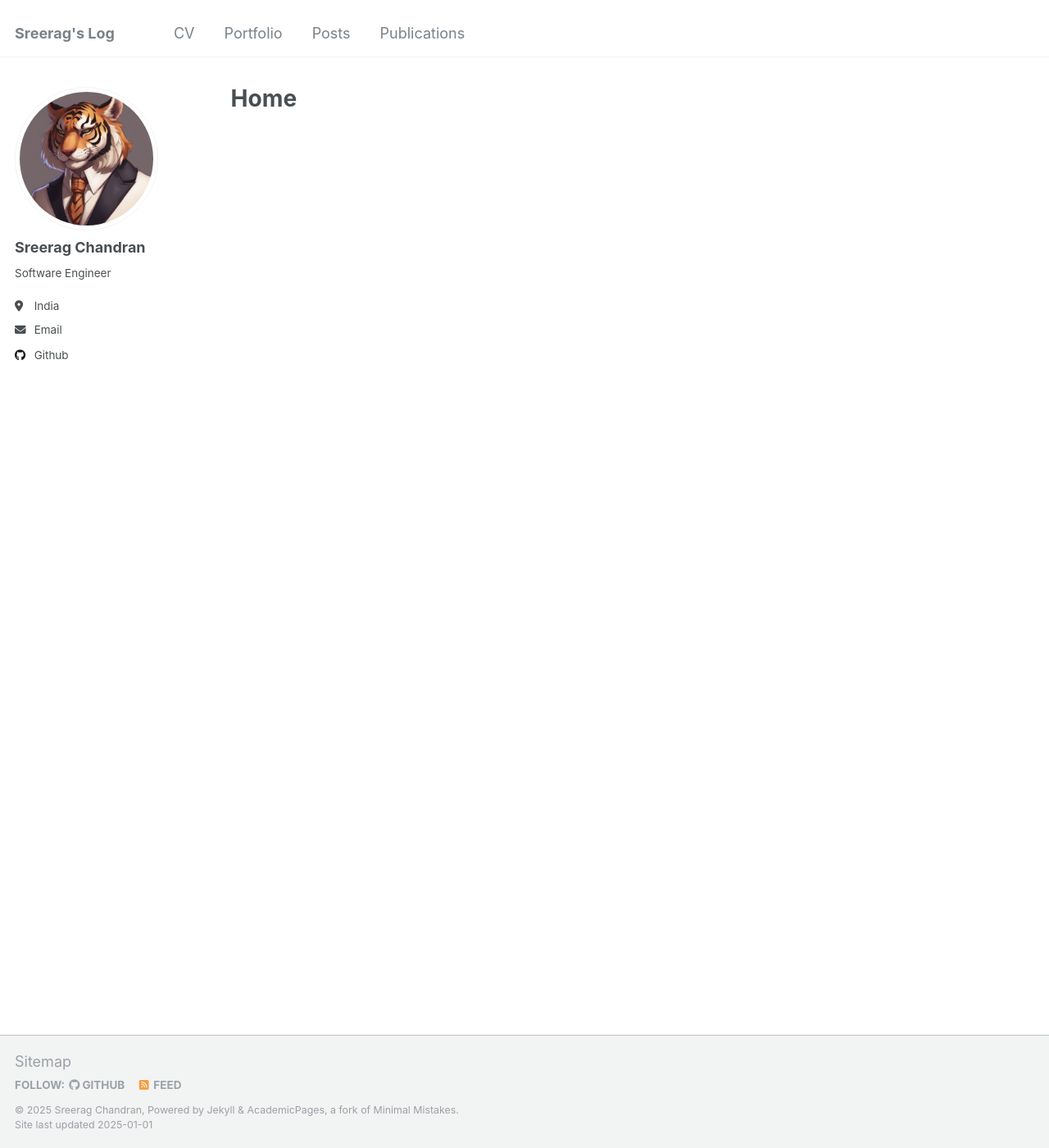
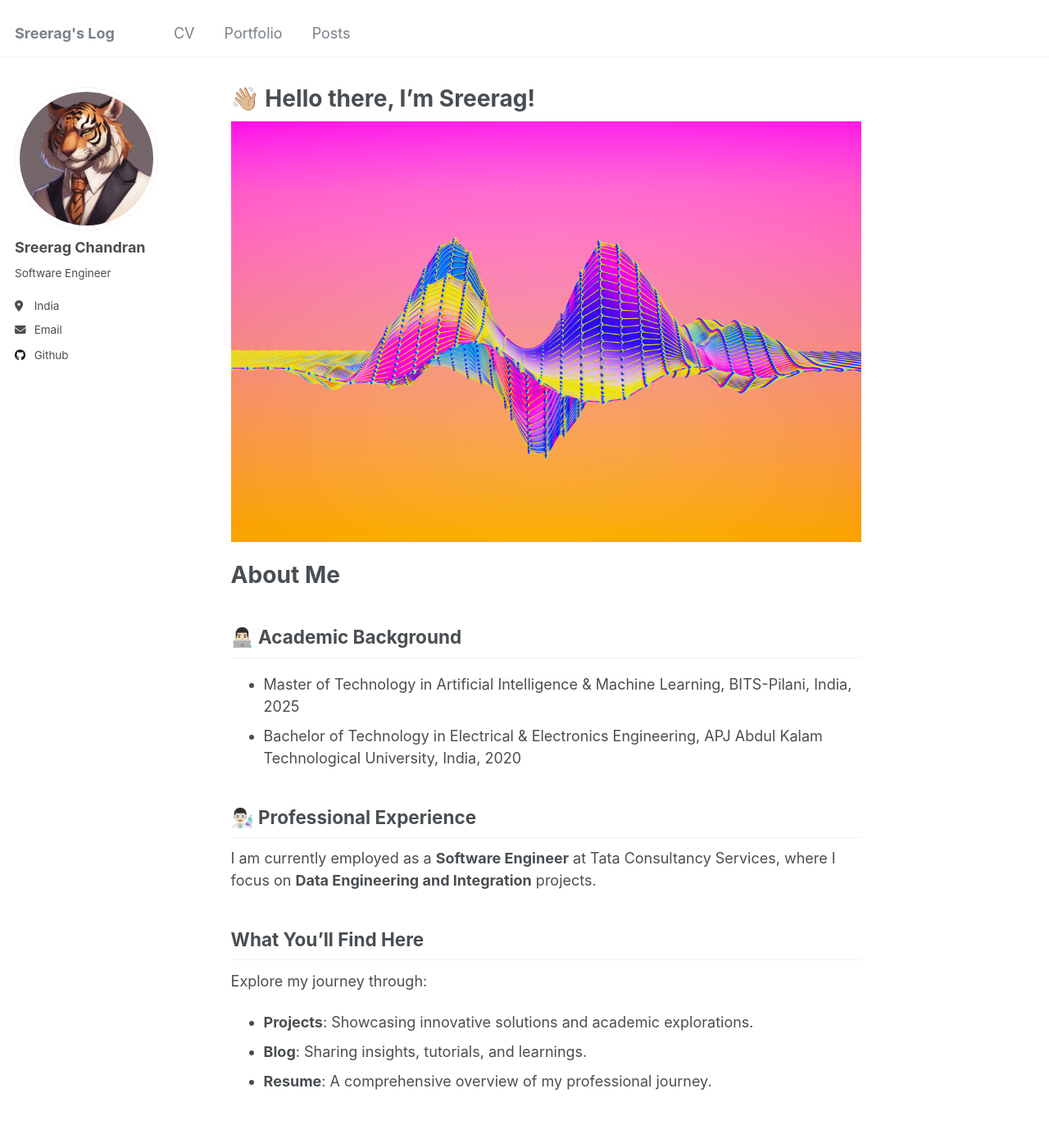
Before and after one commit to sreerag13/sreerag13.github.io, a Jekyll site: the page built from _pages/about.md, in a window 1280 px wide and 1400 px high. Shown: the whole window at 82% size. Built offline with Jekyll 4.4.1, drawn with Linux system fonts in a browser that asks for light colours.

Commit message:
update home page

```diff
--- a/_data/navigation.yml
+++ b/_data/navigation.yml
@@ -15,5 +15,5 @@ main:
   - title: "Posts"
     url: /blog/
 
-  - title: "Publications"
-    url: /publications/
+  # - title: "Publications"
+  #  url: /publications/
--- a/_pages/about.md
+++ b/_pages/about.md
@@ -1,8 +1,41 @@
 ---
 permalink: /
-title: "Home"
+title: "👋🏼 Hello there, I'm Sreerag!"
+excerpt: "About me"
 author_profile: true
 redirect_from:
   - /about/
   - /about.html
 ---
+
+
+
+![Illustration of combining audio and machine learning](/images/ai_music.jpg){: .align-center width="100%"}
+<!-- 👨🏻‍💻 I'm a final year graduate student at the BITS Pilani. -->
+
+<!-- 🔬 My research interests are in bridging vision and language modalities and Self-Supervised Learning! -->
+
+<!-- 📚 I'm currently working towards my Master's Thesis in the field of Generative Audio Synthesis. -->
+
+
+# About Me
+
+## 👨🏻‍💻 Academic Background
+- Master of Technology in Artificial Intelligence & Machine Learning, BITS-Pilani, India, 2025
+- Bachelor of Technology in Electrical & Electronics Engineering, APJ Abdul Kalam Technological University, India, 2020
+
+
+## 👨🏻‍🔬 Professional Experience
+I am currently employed as a **Software Engineer** at Tata Consultancy Services, where I focus on **Data Engineering and Integration** projects.
+
+
+<!-- - **Research Interests**: Indian classical music generation using advanced machine learning techniques, as explored in my project, *"Indian Classical Music Generation Based on Raga"*, leveraging WGANs. -->
+
+## What You'll Find Here
+
+Explore my journey through:
+
+- **Projects**: Showcasing innovative solutions and academic explorations.
+<!-- - **Publications**: Research work and articles in AI, ML, and beyond. -->
+- **Blog**: Sharing insights, tutorials, and learnings.
+- **Resume**: A comprehensive overview of my professional journey.
```
Also changed, not shown: _portfolio/portfolio-1.md (+2 -2 lines), _blogs/2012-08-14-blog-post-1.md (renamed from _posts/2012-08-14-blog-post-1.md), _blogs/2013-08-14-blog-post-2.md (renamed from _posts/2013-08-14-blog-post-2.md), _blogs/2014-08-14-blog-post-3.md (renamed from _posts/2014-08-14-blog-post-3.md), _blogs/2015-08-14-blog-post-4.md (renamed from _posts/2015-08-14-blog-post-4.md), _blogs/2199-01-01-future-post.md (renamed from _posts/2199-01-01-future-post.md), images/ai_music.jpg (added), 1 other file.
